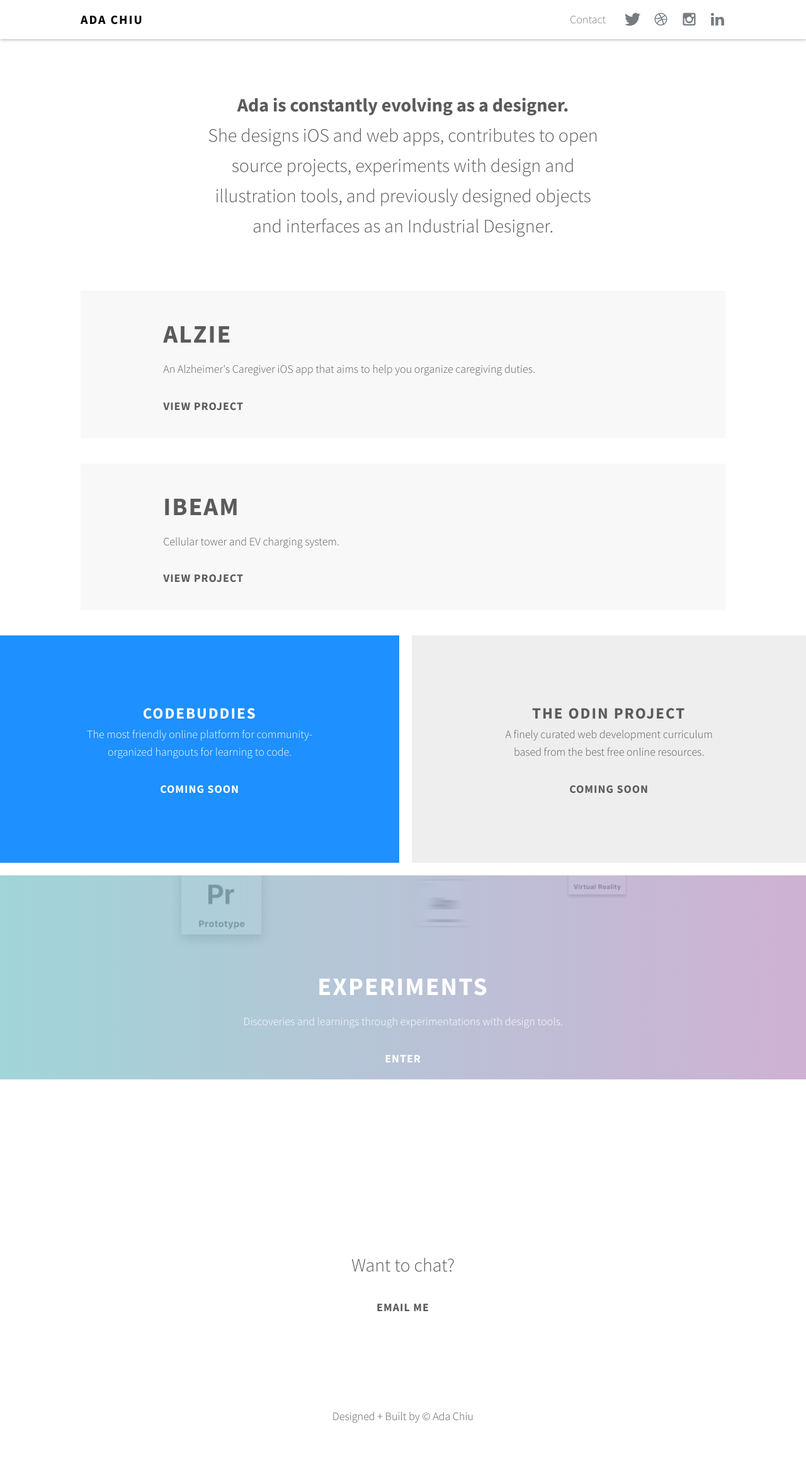
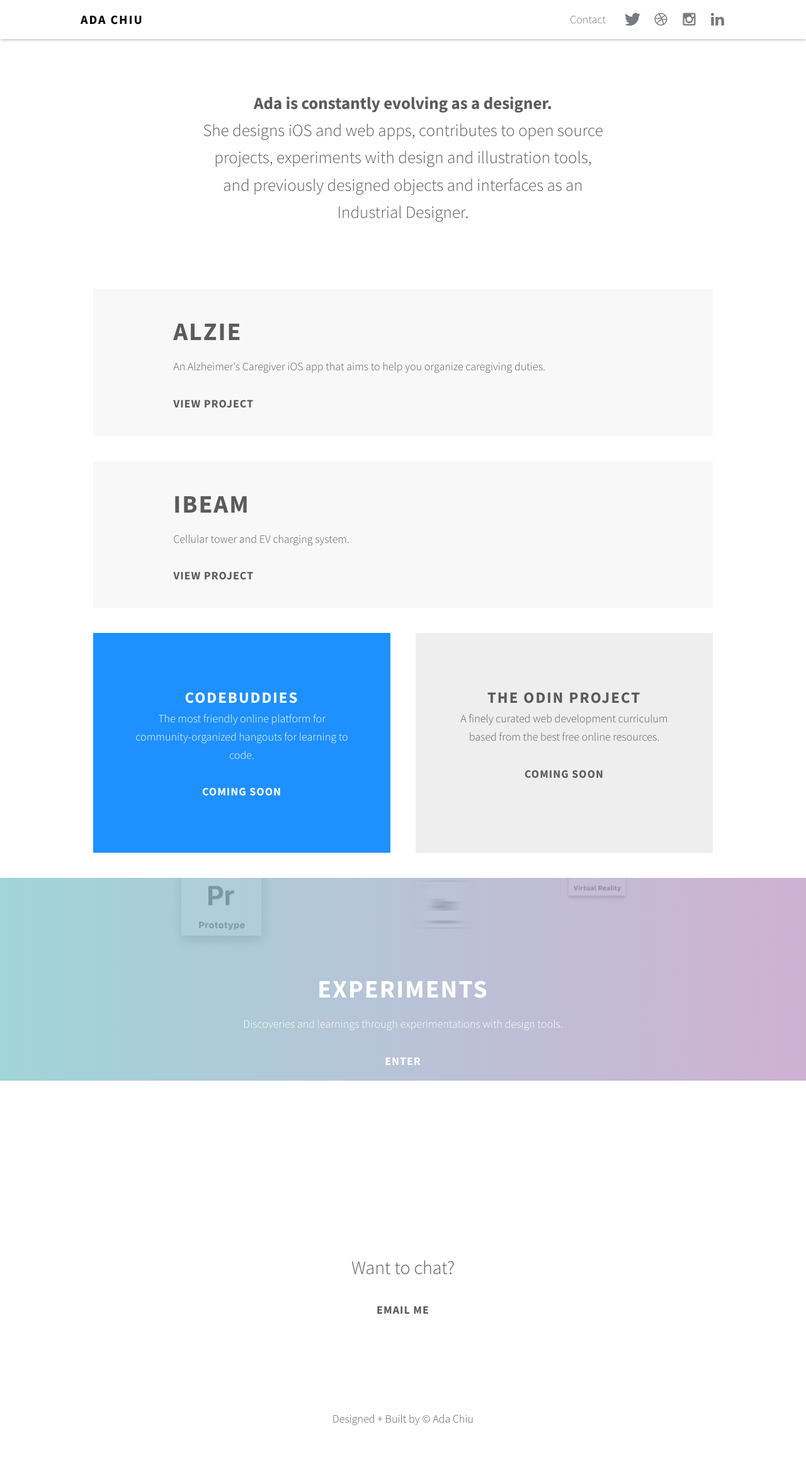
Before and after one commit to adachiu/adachiu.github.io, a Jekyll site: the page built from index.html, in a window 1280 px wide. Shown: the whole page at 63% size. Built offline with Jekyll 4.4.1, drawn with Linux system fonts in a browser that asks for light colours.

Commit message:
fix flexbox for opensource section and more media queries

```diff
--- a/_includes/home-works.html
+++ b/_includes/home-works.html
@@ -1,5 +1,5 @@
 <main class="works">
-<section class="section-projects">
+
     <section class="section-alzie">
       <div class="section-alzie-text">
         <h2 class="project-title">Alzie</h2>
@@ -21,19 +21,20 @@
         <img clas="ibeam-img" src="/assets/img/teaser-ibeam-v5-minified.png">
       </div> -->
     </section> <!-- section-ibeam end -->
-</section> <!-- section-projects end -->
 
     <section class="section-opensource">
-      <div class="section-codebuddies">
+      <section class="section-codebuddies">
         <h3 class="project-title">CodeBuddies</h2>
         <p class="project-desc">The most friendly online platform for community-organized hangouts for learning to code.</p>
         <a class="btn btn-codebuddies" href="{{ site.baseurl }}/codebuddies">Coming Soon</a>
-      </div>
-      <div class="section-odin">
+      </section>
+
+      <section class="section-odin">
         <h3 class="project-title">The Odin Project</h2>
         <p class="project-desc">A finely curated web development curriculum based from the best free online resources.</p>
         <a class="btn btn-odin" href="{{ site.baseurl }}/theodinproject">Coming Soon</a>
-      </div>
+      </section>
     </section> <!-- section-opensource end -->
 
+
 </main> <!-- works end -->
--- a/assets/css/2-home/_home-about.scss
+++ b/assets/css/2-home/_home-about.scss
@@ -30,6 +30,9 @@
     font-weight: $h1-secondary;
   }
 
-  // * Media Queries *//
+  @media only screen
+    and (min-width : 375px) { // iPhone6S
+    font-size: 1.5em;
+  }
 
 }
--- a/assets/css/main.css
+++ b/assets/css/main.css
@@ -621,27 +621,13 @@
   /* line 29, 2-home/_home-about.scss */
   .intro .sub-intro {
     font-weight: 100; }
+  @media only screen and (min-width: 375px) {
+    /* line 25, 2-home/_home-about.scss */
+    .intro {
+      font-size: 1.5em; } }
 
 /* line 1, 2-home/_home-works.scss */
 .works {
-  -webkit-box-align: center;
-      -ms-flex-align: center;
-          align-items: center;
-  background-color: #fff;
-  display: -webkit-box;
-  display: -ms-flexbox;
-  display: flex;
-  -webkit-box-orient: vertical;
-  -webkit-box-direction: normal;
-      -ms-flex-direction: column;
-          flex-direction: column;
-  -webkit-box-pack: center;
-      -ms-flex-pack: center;
-          justify-content: center;
-  width: auto; }
-
-/* line 13, 2-home/_home-works.scss */
-.section-projects {
   -webkit-box-align: center;
       -ms-flex-align: center;
           align-items: center;
@@ -656,18 +642,18 @@
       -ms-flex-pack: center;
           justify-content: center;
   margin: 0;
-  text-align: center;
+  padding: 0;
   width: 100%; }
   @media only screen and (min-width: 320px) {
-    /* line 13, 2-home/_home-works.scss */
-    .section-projects {
+    /* line 1, 2-home/_home-works.scss */
+    .works {
       display: block; } }
   @media only screen and (min-width: 768px) {
-    /* line 13, 2-home/_home-works.scss */
-    .section-projects {
+    /* line 1, 2-home/_home-works.scss */
+    .works {
       width: 80%; } }
 
-/* line 35, 2-home/_home-works.scss */
+/* line 23, 2-home/_home-works.scss */
 .section-alzie {
   -webkit-box-align: center;
       -ms-flex-align: center;
@@ -689,46 +675,51 @@
   text-align: center;
   width: auto; }
   @media only screen and (min-width: 320px) {
-    /* line 35, 2-home/_home-works.scss */
+    /* line 23, 2-home/_home-works.scss */
     .section-alzie {
       margin: 20px 20px 40px;
       width: auto; } }
   @media only screen and (min-width: 768px) {
-    /* line 35, 2-home/_home-works.scss */
+    /* line 23, 2-home/_home-works.scss */
     .section-alzie {
-      margin: 0 0 40px;
+      margin: 20px;
       width: auto; } }
-  /* line 61, 2-home/_home-works.scss */
+  @media only screen and (min-width: 1024px) {
+    /* line 23, 2-home/_home-works.scss */
+    .section-alzie {
+      margin: 20px 20px 40px;
+      width: auto; } }
+  /* line 54, 2-home/_home-works.scss */
   .section-alzie .section-alzie-text {
     padding: 0 0 0 10%;
     text-align: left; }
-    /* line 65, 2-home/_home-works.scss */
+    /* line 58, 2-home/_home-works.scss */
     .section-alzie .section-alzie-text .project-title,
     .section-alzie .section-alzie-text .project-desc {
       color: #5b5b5b; }
-    /* line 70, 2-home/_home-works.scss */
+    /* line 63, 2-home/_home-works.scss */
     .section-alzie .section-alzie-text .btn-alzie {
       color: #5b5b5b;
       -webkit-box-pack: start;
           -ms-flex-pack: start;
               justify-content: flex-start;
       margin-top: 1.6666666666666667em; }
-    /* line 76, 2-home/_home-works.scss */
+    /* line 69, 2-home/_home-works.scss */
     .section-alzie .section-alzie-text .btn-alzie:hover {
       opacity: .5; }
 
-/* line 82, 2-home/_home-works.scss */
+/* line 75, 2-home/_home-works.scss */
 .section-alzie-img {
   padding: 0 10% 0 0;
   width: 50%; }
 
-/* line 87, 2-home/_home-works.scss */
+/* line 80, 2-home/_home-works.scss */
 .section-alzie-img > img {
   margin: 0;
   max-height: 22.222em;
   width: auto; }
 
-/* line 95, 2-home/_home-works.scss */
+/* line 88, 2-home/_home-works.scss */
 .section-ibeam {
   -webkit-box-align: center;
       -ms-flex-align: center;
@@ -750,50 +741,47 @@
   text-align: center;
   width: auto; }
   @media only screen and (min-width: 320px) {
-    /* line 95, 2-home/_home-works.scss */
+    /* line 88, 2-home/_home-works.scss */
     .section-ibeam {
-      margin: 20px 20px 20px;
+      margin: 20px 20px 40px;
       width: auto; } }
   @media only screen and (min-width: 768px) {
-    /* line 95, 2-home/_home-works.scss */
+    /* line 88, 2-home/_home-works.scss */
     .section-ibeam {
-      margin: 0 0 40px;
+      margin: 20px;
       width: auto; } }
-  /* line 120, 2-home/_home-works.scss */
+  /* line 113, 2-home/_home-works.scss */
   .section-ibeam .section-ibeam-text {
     padding: 0 0 0 10%;
     text-align: left; }
-    /* line 124, 2-home/_home-works.scss */
+    /* line 117, 2-home/_home-works.scss */
     .section-ibeam .section-ibeam-text .project-title,
     .section-ibeam .section-ibeam-text .project-desc {
       color: #5b5b5b; }
-    /* line 129, 2-home/_home-works.scss */
+    /* line 122, 2-home/_home-works.scss */
     .section-ibeam .section-ibeam-text .btn-ibeam {
       color: #5b5b5b;
       -webkit-box-pack: start;
           -ms-flex-pack: start;
               justify-content: flex-start;
       margin-top: 1.6666666666666667em; }
-    /* line 135, 2-home/_home-works.scss */
+    /* line 128, 2-home/_home-works.scss */
     .section-ibeam .section-ibeam-text .btn-ibeam:hover {
       opacity: .5; }
 
-/* line 141, 2-home/_home-works.scss */
+/* line 134, 2-home/_home-works.scss */
 .section-ibeam-img {
   padding: 0 10% 0 0;
   width: 50%; }
 
-/* line 146, 2-home/_home-works.scss */
+/* line 139, 2-home/_home-works.scss */
 .section-ibeam-img > img {
   margin: 0;
   max-height: 22.222em;
   width: auto; }
 
-/* line 154, 2-home/_home-works.scss */
+/* line 147, 2-home/_home-works.scss */
 .section-opensource {
-  -webkit-box-align: center;
-      -ms-flex-align: center;
-          align-items: center;
   display: -webkit-box;
   display: -ms-flexbox;
   display: flex;
@@ -801,24 +789,20 @@
   -webkit-box-direction: normal;
       -ms-flex-direction: row;
           flex-direction: row;
-  -webkit-box-pack: justify;
-      -ms-flex-pack: justify;
-          justify-content: space-between;
   margin: 0;
-  text-align: center;
-  width: 100%; }
+  padding: 0; }
   @media only screen and (min-width: 320px) {
-    /* line 154, 2-home/_home-works.scss */
+    /* line 147, 2-home/_home-works.scss */
     .section-opensource {
       display: block; } }
   @media only screen and (min-width: 768px) {
-    /* line 154, 2-home/_home-works.scss */
+    /* line 147, 2-home/_home-works.scss */
     .section-opensource {
       display: -webkit-box;
       display: -ms-flexbox;
       display: flex; } }
 
-/* line 175, 2-home/_home-works.scss */
+/* line 164, 2-home/_home-works.scss */
 .section-codebuddies {
   -webkit-box-align: center;
       -ms-flex-align: center;
@@ -827,34 +811,45 @@
   display: -webkit-box;
   display: -ms-flexbox;
   display: flex;
+  -webkit-box-flex: 1;
+      -ms-flex: 1;
+          flex: 1;
   -webkit-box-orient: vertical;
   -webkit-box-direction: normal;
       -ms-flex-direction: column;
           flex-direction: column;
   margin: 0 10px 20px 0;
-  padding: 8% 10%;
+  padding: 10% 5%;
+  text-align: center;
   width: auto; }
   @media only screen and (min-width: 320px) {
-    /* line 175, 2-home/_home-works.scss */
+    /* line 164, 2-home/_home-works.scss */
     .section-codebuddies {
       margin: 20px 20px 40px; } }
   @media only screen and (min-width: 768px) {
-    /* line 175, 2-home/_home-works.scss */
+    /* line 164, 2-home/_home-works.scss */
     .section-codebuddies {
-      margin: 0 10px 20px 0; } }
-  /* line 194, 2-home/_home-works.scss */
+      padding: 8% 10%;
+      margin: 20px; } }
+  @media only screen and (min-width: 1024px) {
+    /* line 164, 2-home/_home-works.scss */
+    .section-codebuddies {
+      margin: 20px 20px 40px;
+      padding: 8% 6%;
+      width: auto; } }
+  /* line 193, 2-home/_home-works.scss */
   .section-codebuddies .project-title,
   .section-codebuddies .project-desc {
     color: #fff; }
-  /* line 199, 2-home/_home-works.scss */
+  /* line 198, 2-home/_home-works.scss */
   .section-codebuddies .btn-codebuddies {
     color: #fff;
     margin-top: 1.6666666666666667em; }
-  /* line 204, 2-home/_home-works.scss */
+  /* line 203, 2-home/_home-works.scss */
   .section-codebuddies .btn-codebuddies:hover {
     opacity: .5; }
 
-/* line 209, 2-home/_home-works.scss */
+/* line 208, 2-home/_home-works.scss */
 .section-odin {
   -webkit-box-align: center;
       -ms-flex-align: center;
@@ -863,30 +858,41 @@
   display: -webkit-box;
   display: -ms-flexbox;
   display: flex;
+  -webkit-box-flex: 1;
+      -ms-flex: 1;
+          flex: 1;
   -webkit-box-orient: vertical;
   -webkit-box-direction: normal;
       -ms-flex-direction: column;
           flex-direction: column;
   margin: 0 0 20px 10px;
-  padding: 8% 10%;
+  padding: 10% 5%;
+  text-align: center;
   width: auto; }
   @media only screen and (min-width: 320px) {
-    /* line 209, 2-home/_home-works.scss */
+    /* line 208, 2-home/_home-works.scss */
     .section-odin {
       margin: 20px 20px 40px; } }
   @media only screen and (min-width: 768px) {
-    /* line 209, 2-home/_home-works.scss */
+    /* line 208, 2-home/_home-works.scss */
     .section-odin {
-      margin: 0 0 20px 10px; } }
-  /* line 228, 2-home/_home-works.scss */
+      padding: 8% 10%;
+      margin: 20px; } }
+  @media only screen and (min-width: 1024px) {
+    /* line 208, 2-home/_home-works.scss */
+    .section-odin {
+      margin: 20px 20px 40px;
+      padding: 8% 6%;
+      width: auto; } }
+  /* line 237, 2-home/_home-works.scss */
   .section-odin .project-title,
   .section-odin .project-desc {
     color: #5b5b5b; }
-  /* line 233, 2-home/_home-works.scss */
+  /* line 242, 2-home/_home-works.scss */
   .section-odin .btn-odin {
     color: #5b5b5b;
     margin-top: 1.6666666666666667em; }
-  /* line 238, 2-home/_home-works.scss */
+  /* line 247, 2-home/_home-works.scss */
   .section-odin .btn-odin:hover {
     opacity: .5; }
 
```
Also changed, not shown: assets/css/2-home/_home-works.scss (+35 -26 lines).
